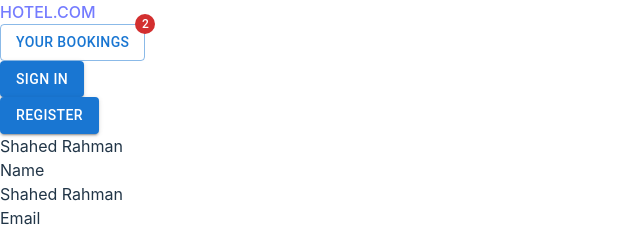
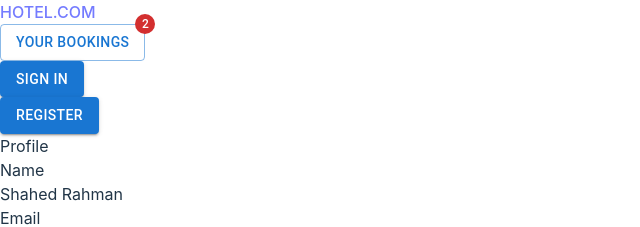
Before and after one commit to mitul88/hotel-booking-client, a React (Vite) app: page /profile in a window 1280 px wide. Shown: the top 227 px of the page, without its empty margins (0-640 px from the left). Built offline with nearby package versions, Linux system fonts and the light colour scheme.

Commit message:
design fix

```diff
--- a/src/pages/Profile.jsx
+++ b/src/pages/Profile.jsx
@@ -6,7 +6,7 @@ import UserInfo from "../components/profile/UserInfo"
 const Profile = () => {
   return (
     <section className='max-w-[1180px] mx-auto bg-white p-3 text-gray-600 min-h-screen'>
-        <h2 className="text-xl text-center p-10 font-bold">Shahed Rahman</h2>
+        <h2 className="text-xl text-center p-10 font-bold">Profile</h2>
         <UserInfo />
         <CurrentBooking />
         <BookingHistory />
```
